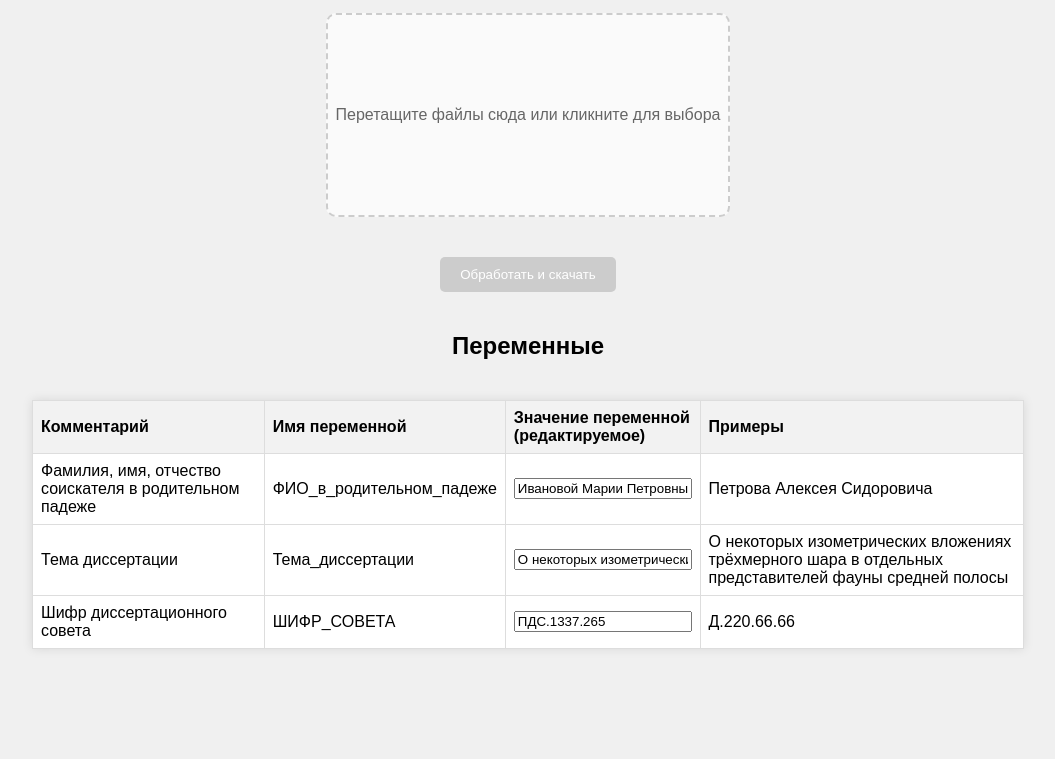
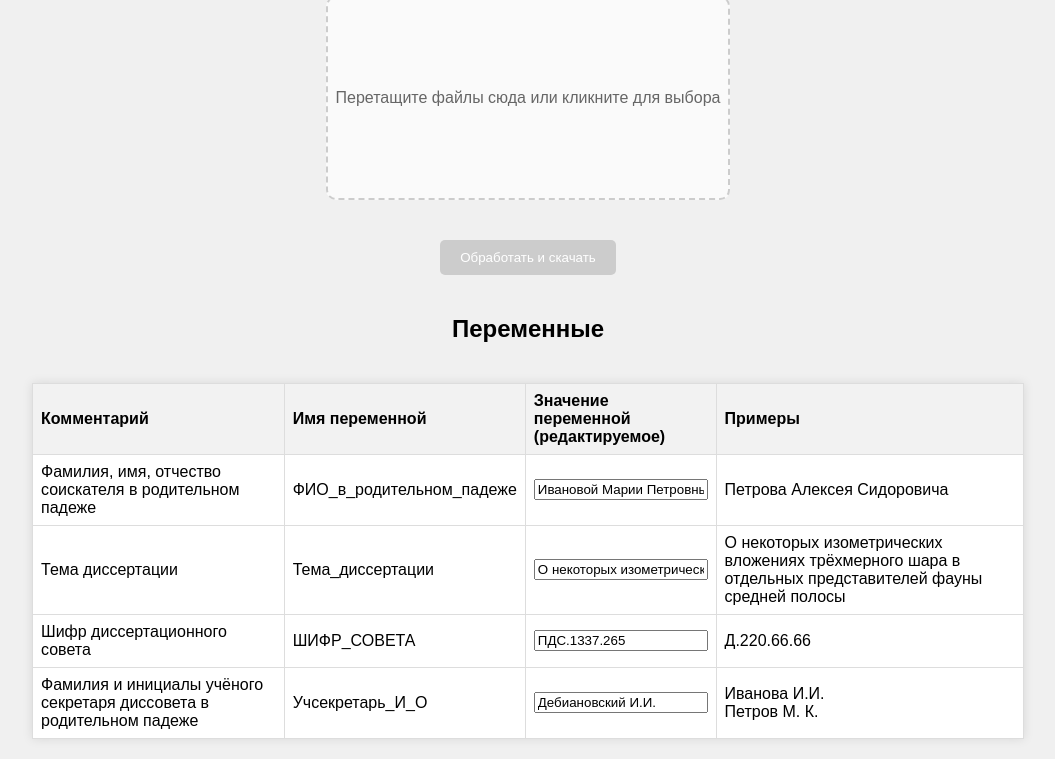
Before and after one commit to diss-docs-fill/diss-docs-fill.github.io, a plain HTML site: page playground.html in a window 1280 px wide. Shown: the part 154-913 px from the top of the page, without its empty margins (112-1167 px from the left). Before the commit the page ends 840 px from the top, so only its background shows below. Drawn offline with nearby package versions, Linux system fonts and the light colour scheme.

Commit message:
[vars] Учсекретаря_И_О

```diff
--- a/playground.html
+++ b/playground.html
@@ -125,6 +125,12 @@
                 name: "ШИФР_СОВЕТА",
                 value: "ПДС.1337.265",
                 examples: "Д.220.66.66"
+            },
+            {
+                comment: "Фамилия и инициалы учёного секретаря диссовета в родительном падеже",
+                name: "Учсекретарь_И_О",
+                value: "Дебиановский И.И.",
+                examples: "Иванова И.И. <br/> Петров М. К."
             },
             // Можно добавить другие переменные здесь
         ];
```
Also changed, not shown: 1 other file.
